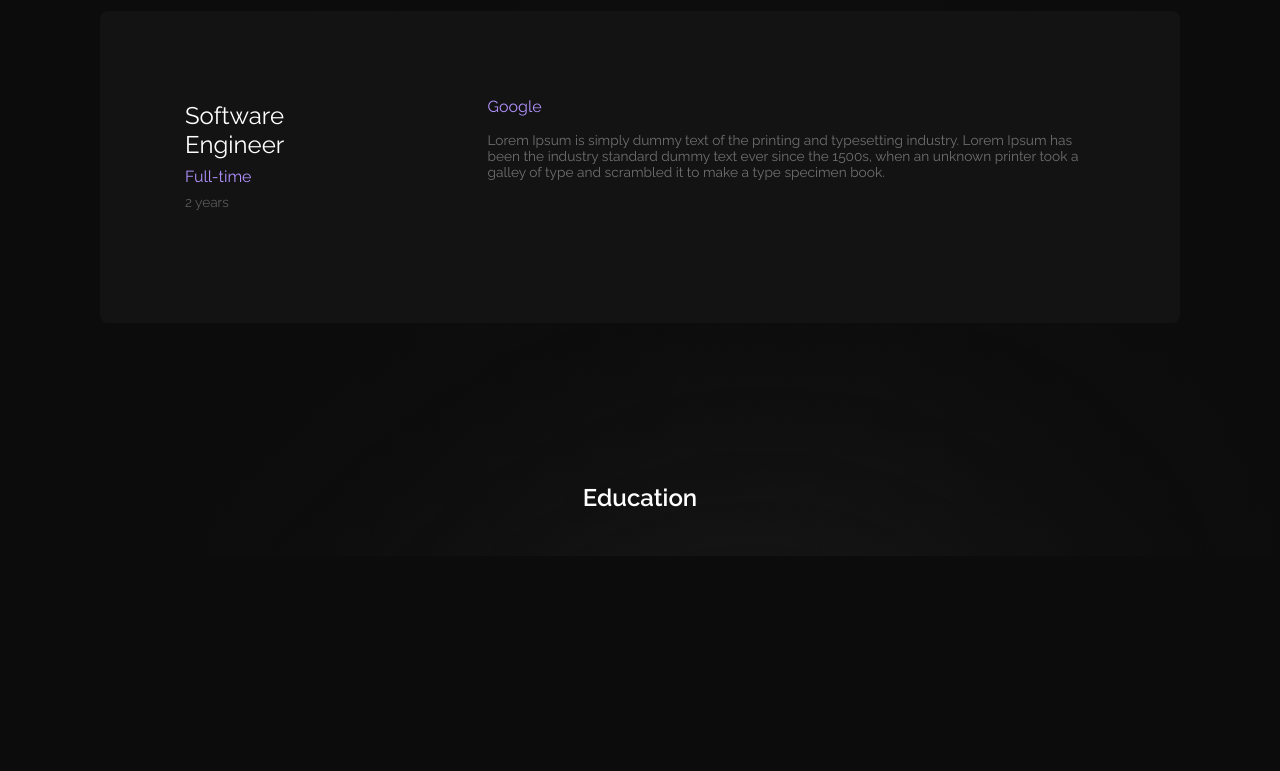
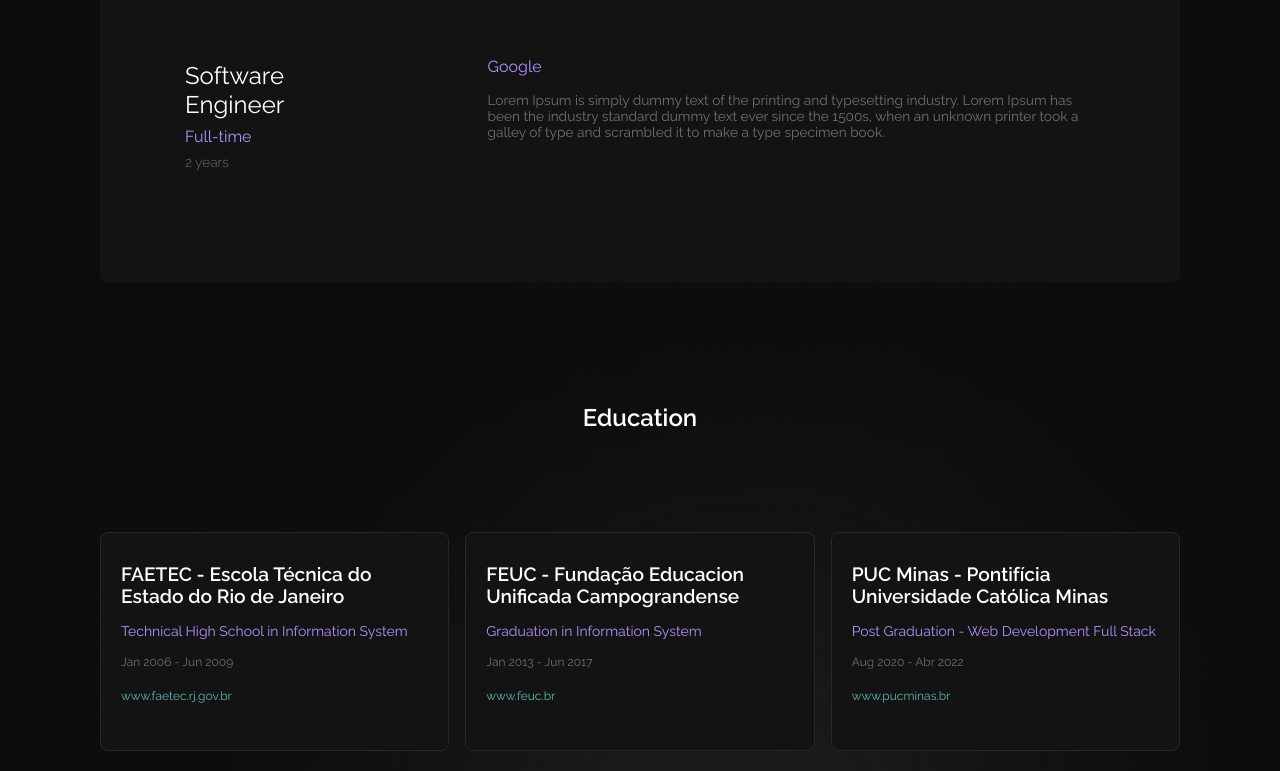
Before and after one commit to simonelopess/simone-lopes-page, a Vue app: page / in a window 1280 px wide. Shown: the part 1233-2004 px from the top of the page. Before the commit the page ends 1789 px from the top, so only its background shows below. Built offline with nearby package versions, Linux system fonts and the light colour scheme.

Commit message:
feat: create education card

```diff
--- a/src/components/Card.vue
+++ b/src/components/Card.vue
@@ -1,17 +1,18 @@
 <!-- eslint-disable vue/multi-word-component-names -->
 <template>
-  <div class="career-card">
+  <div class="card">
     <slot></slot>
   </div>
 </template>
 
 <style scoped>
-.career-card {
+.card {
   background-color: var(--color-gray-800);
   padding: 70px 85px 100px;
   border-radius: 8px;
 
   display: flex;
   gap: 100px;
+  flex: 1;
 }
 </style>
--- a/src/components/Navbar.vue
+++ b/src/components/Navbar.vue
@@ -29,7 +29,7 @@ const scrollToSection = (section) => {
 <template>
   <header>
     <nav>
-      <RouterLink to="#intro" @click.prevent="scrollToSection('#intro')">@simonelopes</RouterLink>
+      <RouterLink to="#intro" @click.prevent="scrollToSection('#intro')">@simonelopess</RouterLink>
       <RouterLink to="#experience" @click.prevent="scrollToSection('#experience')"
         >experience</RouterLink
       >
--- a/src/layouts/Education.vue
+++ b/src/layouts/Education.vue
@@ -1,10 +1,88 @@
 <!-- eslint-disable vue/multi-word-component-names -->
 <script setup>
+import Card from '@/components/Card.vue'
 import Title from '@/components/Title.vue'
 </script>
 
 <template>
   <div id="education">
     <Title title="Education" preTitle="" />
+    <div class="education-cards">
+      <Card>
+        <p class="education__institution">FAETEC - Escola Técnica do Estado do Rio de Janeiro</p>
+        <p class="education__course">Technical High School in Information System</p>
+        <p class="education__period">Jan 2006 - Jun 2009</p>
+        <p class="education__institution--url">
+          <RouterLink to="https://www.faetec.rj.gov.br">www.faetec.rj.gov.br</RouterLink>
+        </p>
+      </Card>
+      <Card>
+        <p class="education__institution">FEUC - Fundação Educacion Unificada Campograndense</p>
+        <p class="education__course">Graduation in Information System</p>
+        <p class="education__period">Jan 2013 - Jun 2017</p>
+        <p class="education__institution--url">
+          <RouterLink to="https://www.feuc.br">www.feuc.br</RouterLink>
+        </p>
+      </Card>
+      <Card>
+        <p class="education__institution">PUC Minas - Pontifícia Universidade Católica Minas</p>
+        <p class="education__course">Post Graduation - Web Development Full Stack</p>
+        <p class="education__period">Aug 2020 - Abr 2022</p>
+        <p class="education__institution--url">
+          <RouterLink to="https://www.pucminas.br/">www.pucminas.br</RouterLink>
+        </p>
+      </Card>
+    </div>
   </div>
 </template>
+
+<style scoped>
+.education-cards {
+  padding: 0 80px;
+  margin-top: 100px;
+
+  display: flex;
+  gap: 16px;
+}
+
+.education-cards .card {
+  border: 1px solid var(--color-gray-700);
+  padding: 30px 20px;
+  flex-direction: column;
+  gap: 0;
+}
+
+.education-cards .card p {
+  margin: 0;
+  margin-bottom: 1rem;
+}
+
+.education__institution {
+  font-size: 1.2rem;
+  color: var(--color-white);
+  font-weight: 600;
+  min-height: 44px;
+}
+
+.education__course {
+  font-size: 0.875rem;
+  color: var(--color-purple-300);
+  font-weight: 400;
+}
+
+.education__period {
+  font-size: 0.75rem;
+  color: var(--color-gray-400);
+}
+
+.education__institution--url a {
+  text-decoration: none;
+  cursor: pointer;
+  color: var(--color-green-500);
+  font-size: 0.75rem;
+}
+
+.education__institution--url a:hover {
+  filter: brightness(0.8);
+}
+</style>
--- a/src/layouts/Experience.vue
+++ b/src/layouts/Experience.vue
@@ -18,18 +18,12 @@
 </template>
 
 <script setup>
-import { onMounted } from 'vue'
 import { useCareerStore } from '@/stores/career'
 import Card from '@/components/Card.vue'
 import CareerCard from '@/components/Career-Card.vue'
 import Title from '@/components/Title.vue'
 
 const careerStore = useCareerStore()
-
-onMounted(() => {
-  const career = careerStore.careerPayload
-  console.log(career)
-})
 </script>
 
 <style scoped>
@@ -37,7 +31,7 @@ onMounted(() => {
   display: flex;
   flex-direction: column;
   gap: 50px;
-  padding: 40px 80px;
+  padding: 0px 80px;
   margin-top: 100px;
 }
 </style>
```
